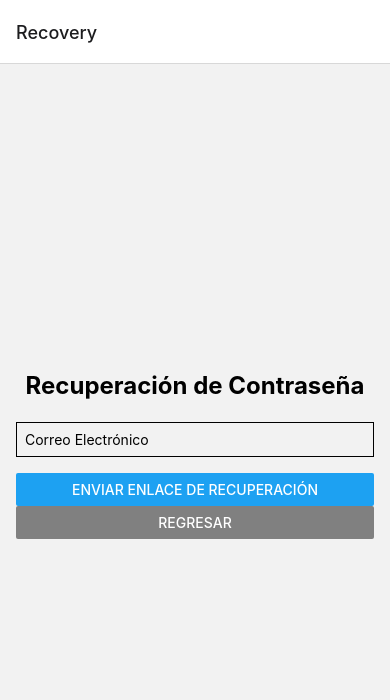
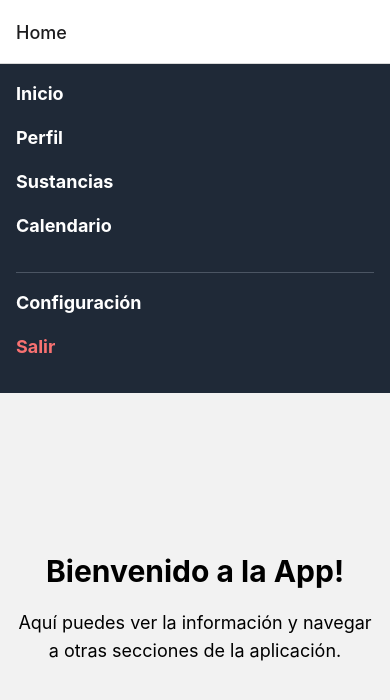
Before and after one commit to Luishp0/AcuaCodeMovil, a React Native app: screen / in a window 390 px wide. Shown: the top 700 px of the page. Built offline with nearby package versions, Linux system fonts and the light colour scheme.

Commit message:
corregido codigo

```diff
--- a/App.tsx
+++ b/App.tsx
@@ -19,7 +19,7 @@ const App = () => {
   return (
     <SettingsProvider>
       <NavigationContainer>
-        <Stack.Navigator initialRouteName="Recovery">
+        <Stack.Navigator initialRouteName="Home">
           <Stack.Screen name="Login" component={LoginScreen} />
           <Stack.Screen name="Register" component={RegisterScreen} />
           <Stack.Screen name="Home" component={HomeScreen} />
--- a/package.json
+++ b/package.json
@@ -23,11 +23,11 @@
     "react-native-chart-kit": "^6.12.0",
     "react-native-gesture-handler": "^2.20.0",
     "react-native-pie-chart": "^3.0.2",
-    "react-native-reanimated": "^3.15.4",
     "react-native-safe-area-context": "^4.11.0",
     "react-native-screens": "^3.34.0",
     "react-native-svg": "^15.8.0",
     "react-native-svg-transformer": "^1.5.0",
+    "react-native-vector-icons": "^10.2.0",
     "twrnc": "^4.5.1"
   },
   "devDependencies": {
```
Also changed, not shown: icons/NavbarIcon.png (added), 1 other file (tests, documents, lock files or other folders).
